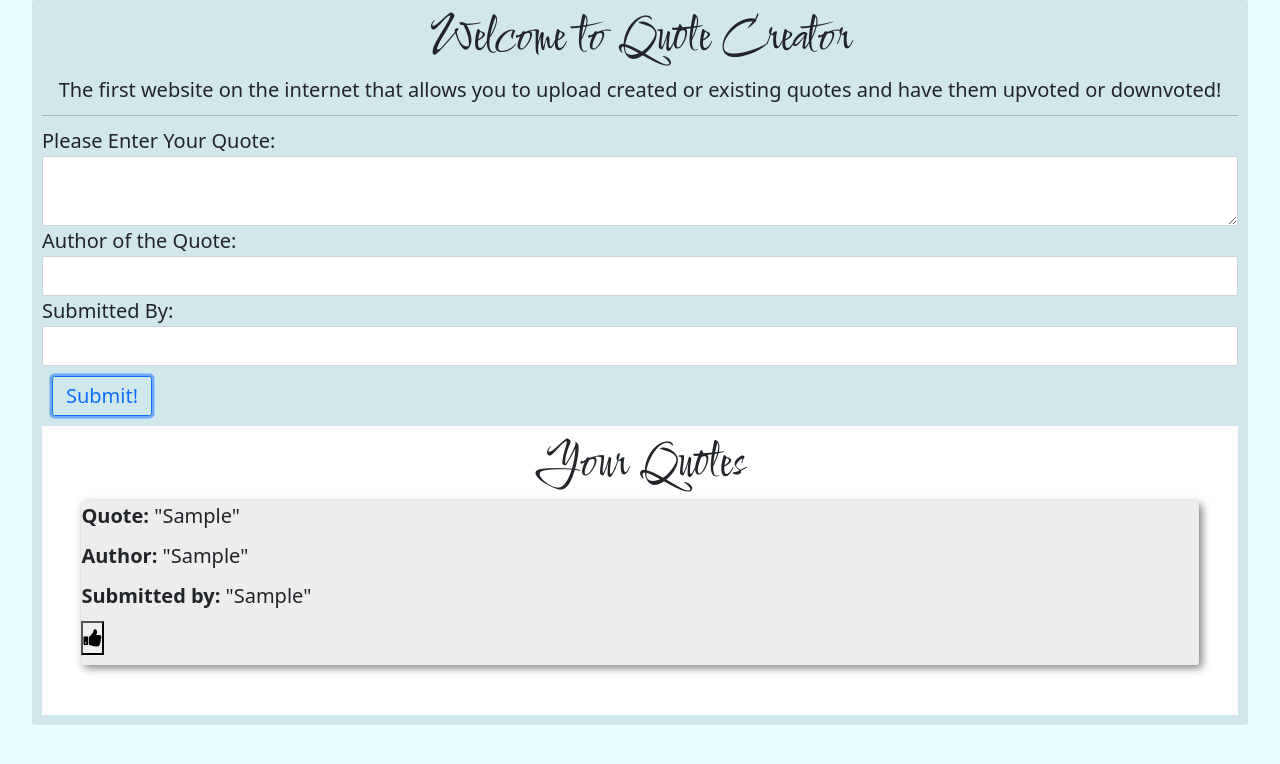
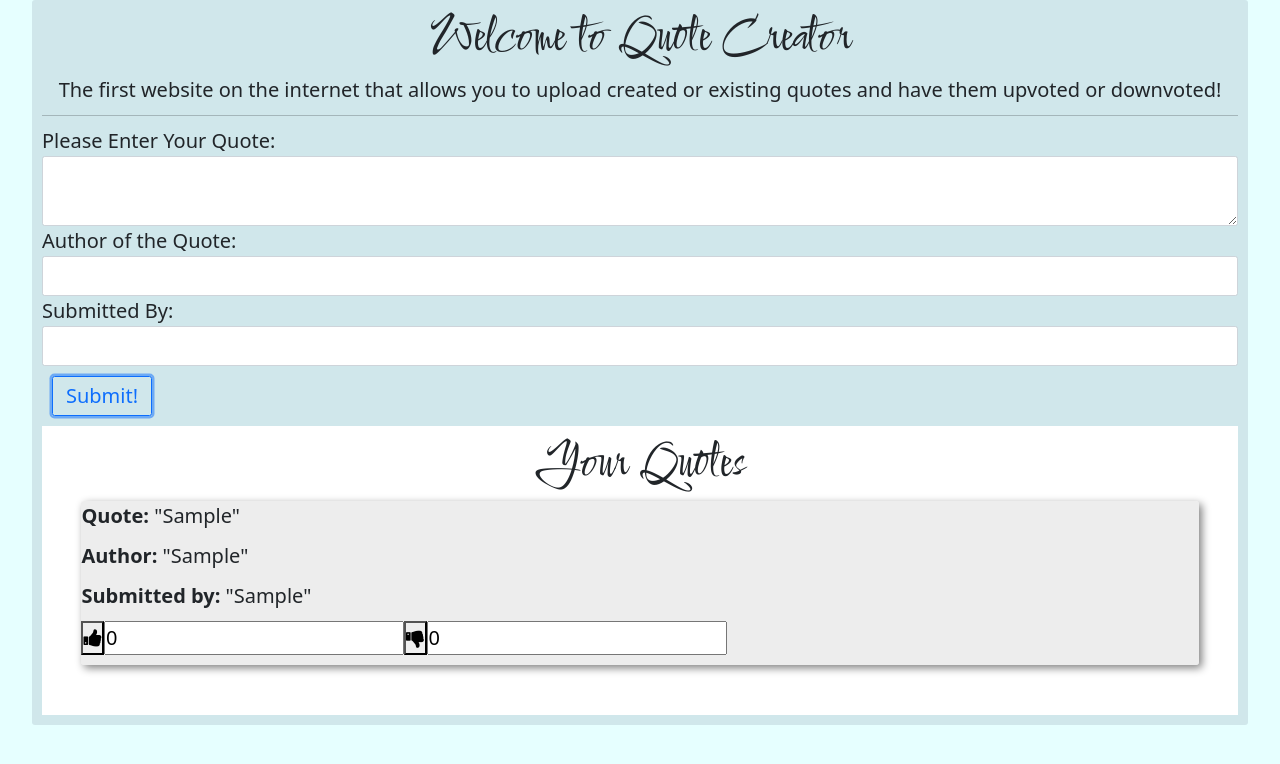
Before and after one commit to TimKirathe/quote-creator-angular, an Angular app: page / in a window 1280 px wide. Both pictures are taken after typing "Sample", "Sample", "Sample" into the empty fields and a click on the button "Submit!". Shown: the top 764 px of the page. Built offline with nearby package versions, Linux system fonts and the light colour scheme; a web font is replaced by a local one.

Commit message:
Completed the upvote and downvote tags in the template

```diff
--- a/src/app/quote-details/quote-details.component.html
+++ b/src/app/quote-details/quote-details.component.html
@@ -7,7 +7,14 @@
       <p><strong>Submitted by:</strong> "{{quote.submittedBy}}"</p>
       <div class="voting">
         <button type="submit" id="upvote">
-          <i class="fa fa-thumbs-up"></i></button>
+          <i class="fa fa-thumbs-up"></i>
+        </button>
+        <input type="number" id="input1" value="0" />
+
+        <button type="submit" id="downvote">
+          <i class="fa fa-thumbs-down"></i>
+        </button>
+        <input type="number" id="input2" value="0" />
       </div>
     </div>
     <br>
```
